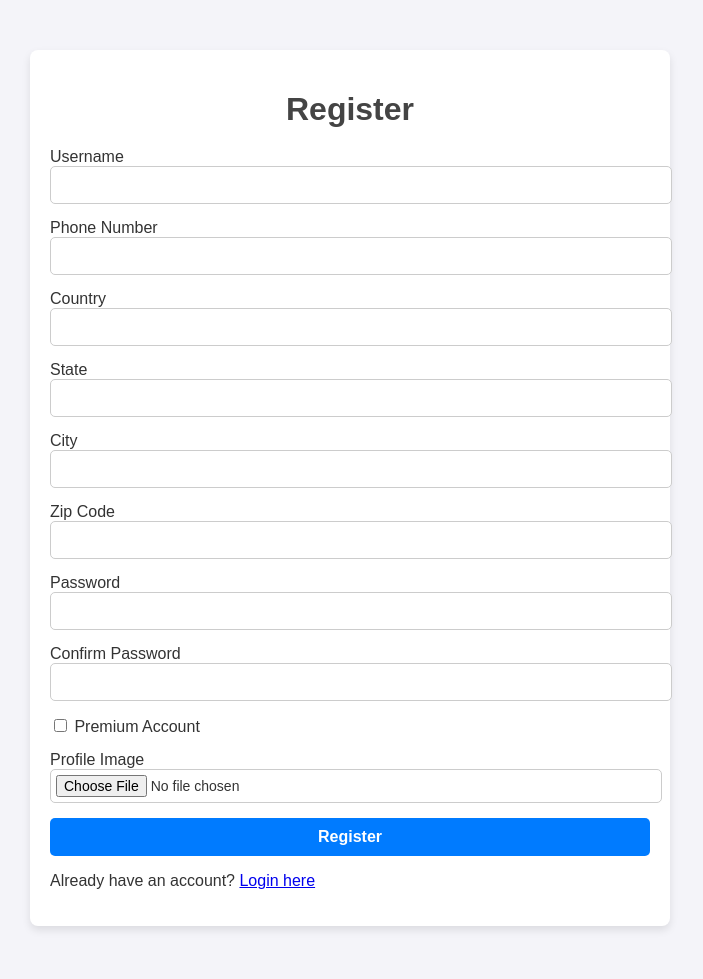
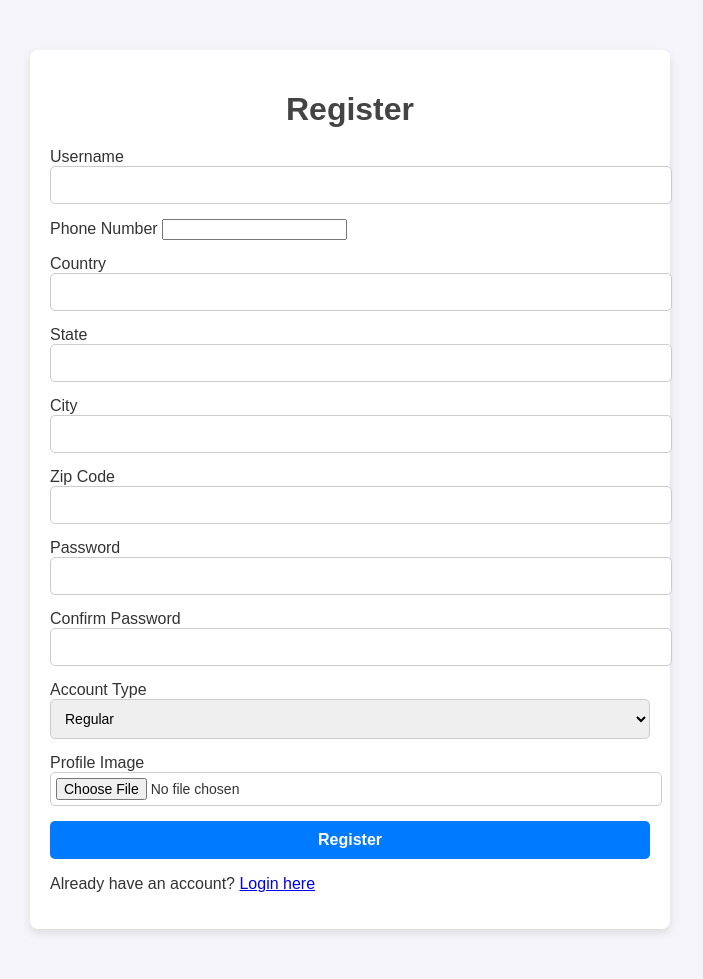
Before and after one commit to agastyawe45/Blog, a Flask app: template templates/register.html in a window 1280 px wide. Shown: the whole page, without its empty margins (290-993 px from the left). Before the commit the page ends 930 px from the top, so only its background shows below. Run offline with Flask 3, Linux system fonts and the light colour scheme; the template is opened without the code that fills it, so the values that code supplies are empty; parts of the project's set-up code (start-up, migrations or seed data) failed here and were passed over.

Commit message:
Update register.html

```diff
--- a/templates/register.html
+++ b/templates/register.html
@@ -16,7 +16,7 @@
             </div>
             <div>
                 <label for="register-phone">Phone Number</label>
-                <input type="text" id="register-phone" name="phone_number" required>
+                <input type="tel" id="register-phone" name="phone_number" pattern="[0-9]{10}" required>
             </div>
             <div>
                 <label for="register-country">Country</label>
@@ -32,21 +32,22 @@
             </div>
             <div>
                 <label for="register-zip">Zip Code</label>
-                <input type="text" id="register-zip" name="zip_code" required>
+                <input type="text" id="register-zip" name="zip_code" pattern="[0-9]{5,10}" required>
             </div>
             <div>
                 <label for="register-password">Password</label>
-                <input type="password" id="register-password" name="password" required>
+                <input type="password" id="register-password" name="password" minlength="8" required>
             </div>
             <div>
                 <label for="register-confirm-password">Confirm Password</label>
-                <input type="password" id="register-confirm-password" name="confirm_password" required>
+                <input type="password" id="register-confirm-password" name="confirm_password" minlength="8" required>
             </div>
             <div>
-                <label for="register-account-type">
-                    <input type="checkbox" id="register-account-type" name="account_type" value="Premium">
-                    Premium Account
-                </label>
+                <label for="register-account-type">Account Type</label>
+                <select id="register-account-type" name="account_type" required>
+                    <option value="Regular">Regular</option>
+                    <option value="Premium">Premium</option>
+                </select>
             </div>
             <div>
                 <label for="register-profile-image">Profile Image</label>
@@ -55,7 +56,7 @@
             <button type="submit">Register</button>
         </form>
         <p id="register-message" class="message"></p>
-        <p>Already have an account? <a href="login.html">Login here</a></p>
+        <p>Already have an account? <a href="{{ url_for('login') }}">Login here</a></p>
     </div>
     <script src="{{ url_for('static', filename='register.js') }}"></script>
 </body>
```
